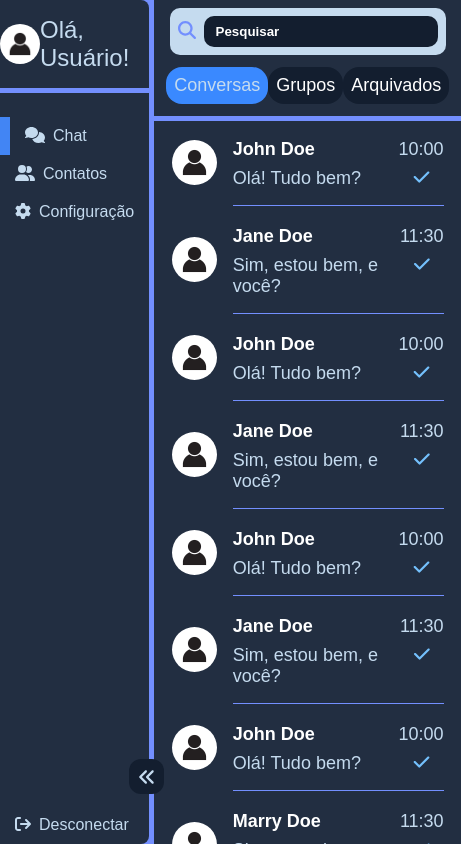
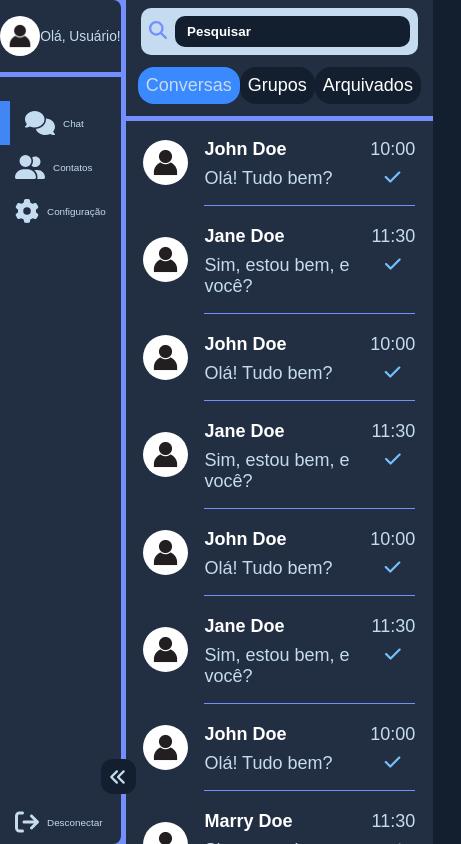
Before and after one commit to AdrielKlem/chatroom, a React (Vite) app: page / in a window 390 px wide. Shown: the whole page, 461 px wide, since content can reach past the window. Built offline with nearby package versions, Linux system fonts and the light colour scheme.

Commit message:
update menu font size

```diff
--- a/src/components/ButtonNav/styles.ts
+++ b/src/components/ButtonNav/styles.ts
@@ -32,12 +32,14 @@ export const Content = styled.div`
     display: flex;
     flex-direction: row;
     align-items: center;
+    font-size: clamp(.6rem, 1vw + .6rem, 2.4rem);
+
 `
 
 export const IconElement = styled.span`
     margin-right: .8rem;
 
     > svg {
-        font-size: 1.6rem;
+        font-size: 2.4rem;
     }
 `
--- a/src/pages/Home/styles.ts
+++ b/src/pages/Home/styles.ts
@@ -70,7 +70,7 @@ export const UserAvatar = styled.div`
 
     padding: 1.6rem 0 1.6rem 0;
     border-bottom: 0.5rem solid ${({ theme }) => theme.colors.secondaryColor};
-    font-size: 2.4rem;
+    font-size: clamp(.6rem, 2vw + .6rem, 2.4rem);
 
     .profile-picture {
         width: 4rem;
```
